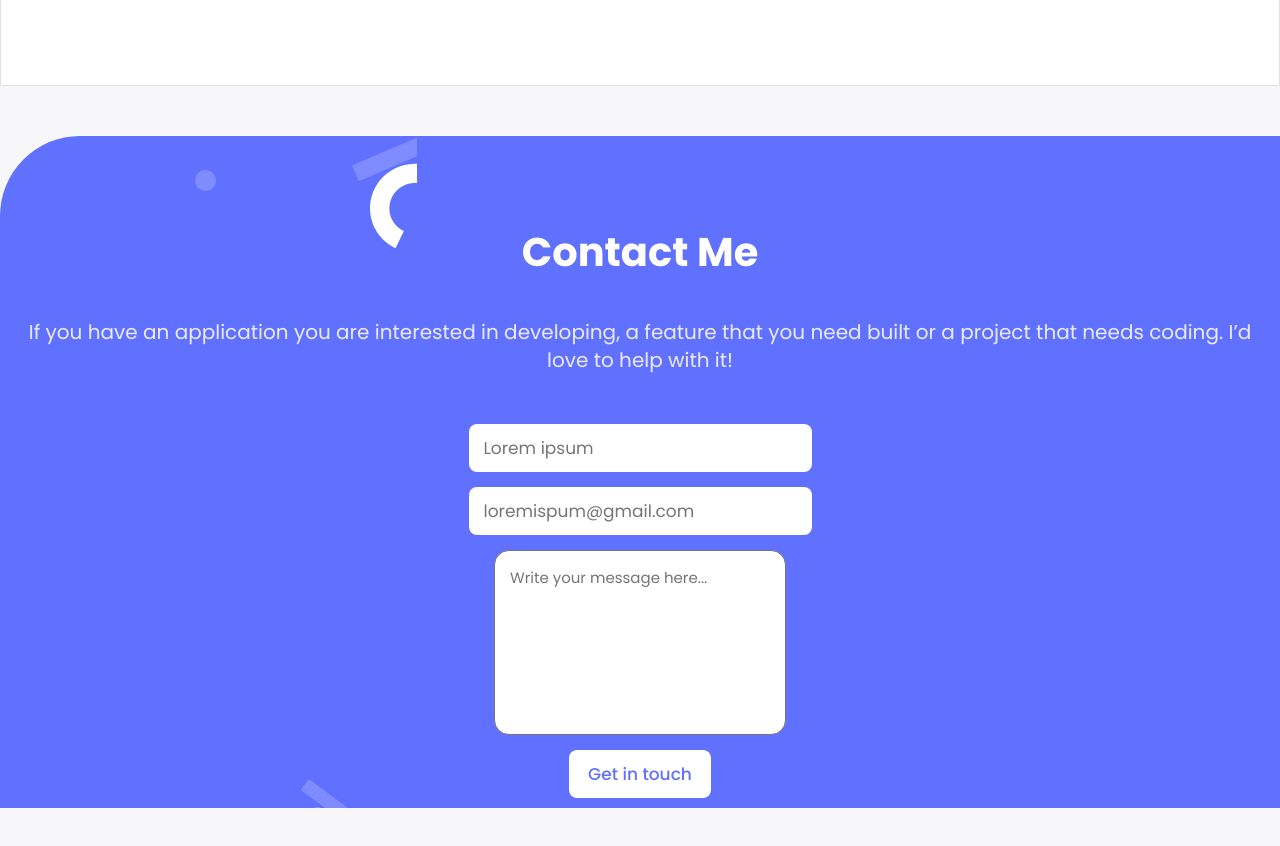
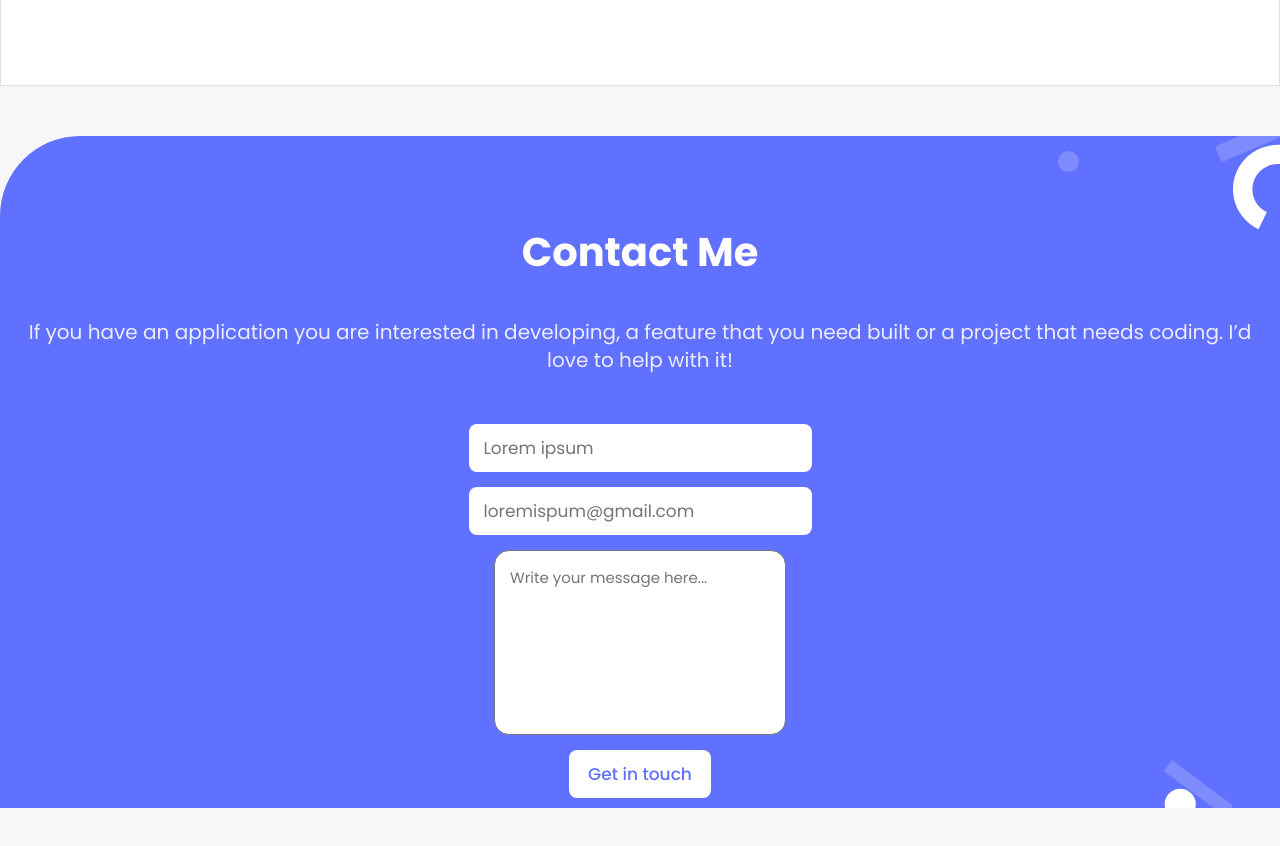
Before and after one commit to NoelLincoln/myportfolio, a website: page index.html in a window 1280 px wide. Shown: the part 7020-7866 px from the top of the page. Drawn offline with Linux system fonts and the light colour scheme.

Commit message:
fix image background position in contact form

```diff
--- a/style.css
+++ b/style.css
@@ -693,7 +693,7 @@ input[type='checkbox']:focus + label {
   align-items: center;
   background-image: url(assets/images/contact-form-mobile.svg);
   background-repeat: no-repeat;
-  background-position-x: 195px;
+  background-position: right;
 }
 
 .contact-form h2 {
```
